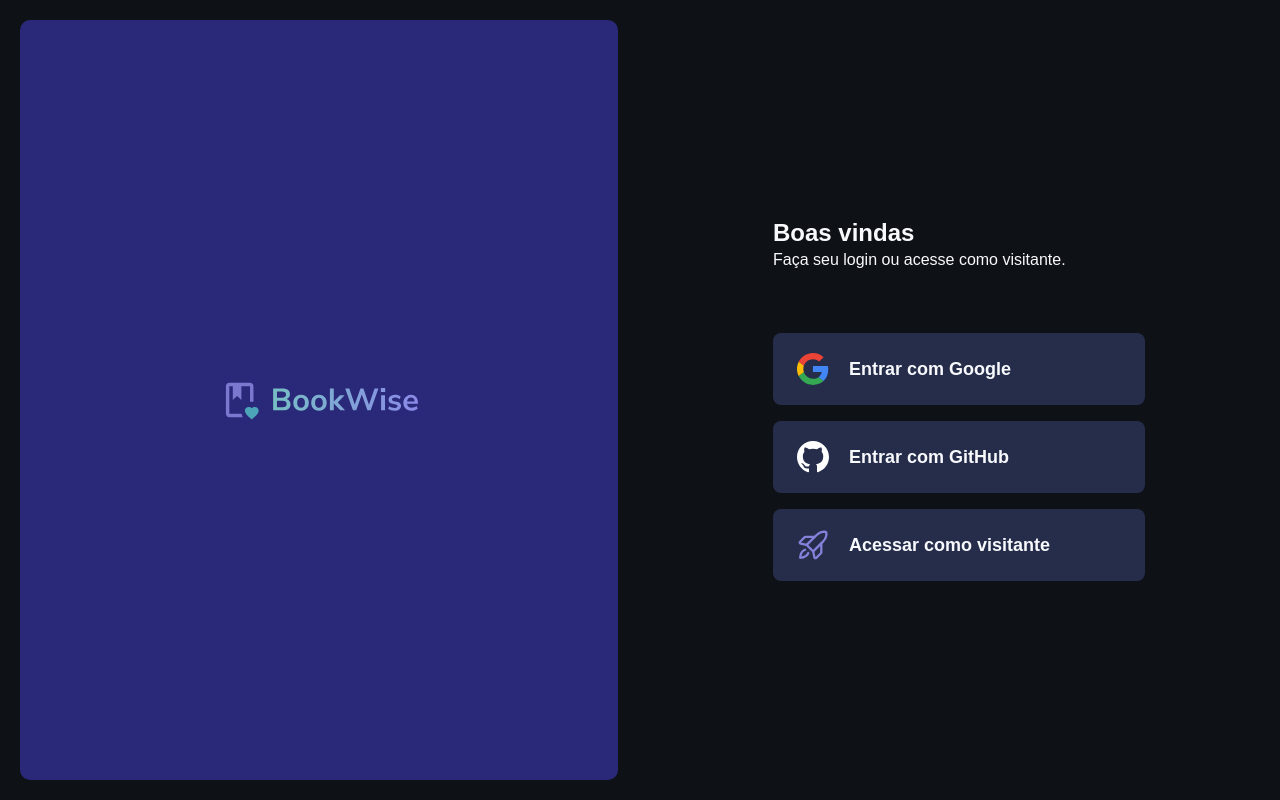
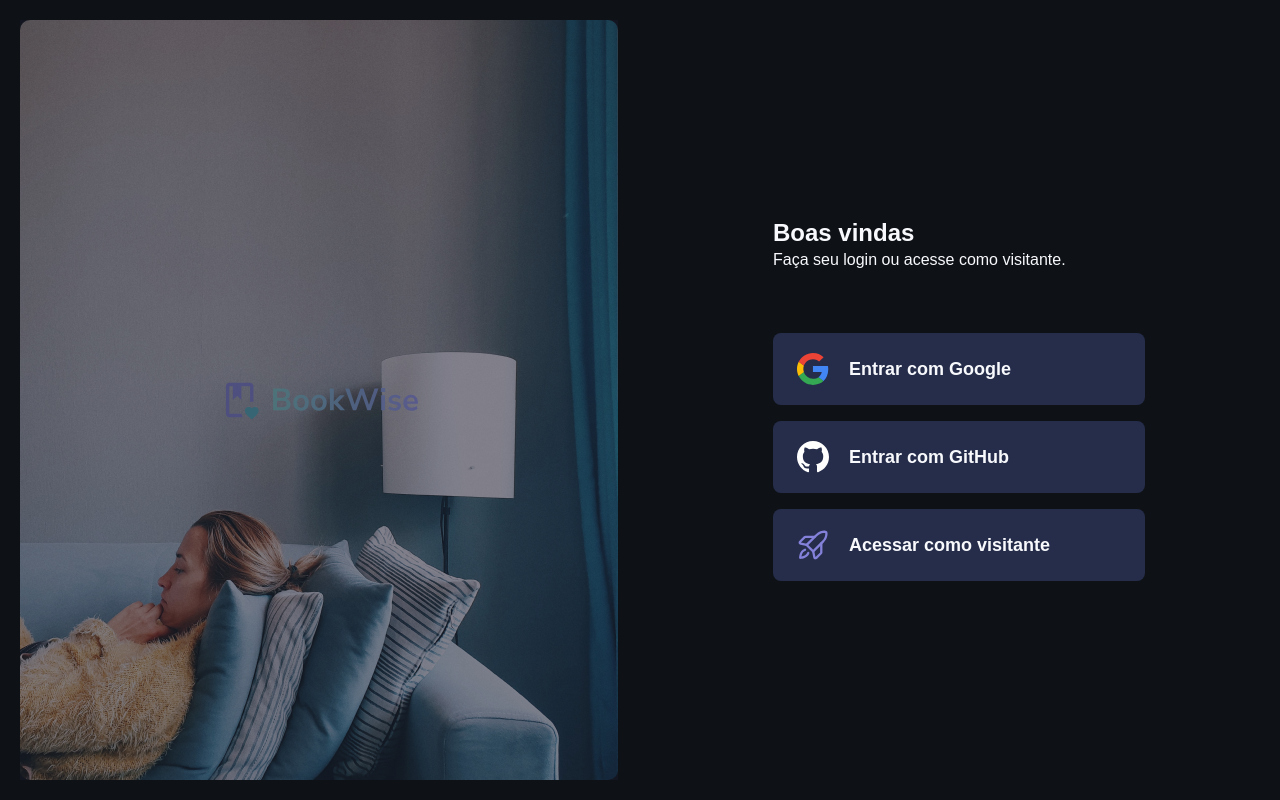
Before and after one commit to gustavosalviato/bookwise, a Next.js app: page / in a window 1280 px wide. Built offline with nearby package versions, Linux system fonts and the light colour scheme.

Commit message:
chore: Ajustes final tela de login

```diff
--- a/src/pages/index.tsx
+++ b/src/pages/index.tsx
@@ -3,6 +3,7 @@ import {
   HeroContainer,
   LoginContainer,
   LoginContent,
+  Overlay,
 } from "@/styles/pages/home";
 import Image from "next/image";
 
@@ -10,6 +11,7 @@ export default function Home() {
   return (
     <HomeContainer>
       <HeroContainer>
+        <Overlay />
         <Image src="/bookwise.svg" width={200} height={50} alt="" />
       </HeroContainer>
 
--- a/src/styles/pages/home.ts
+++ b/src/styles/pages/home.ts
@@ -13,9 +13,23 @@ export const HeroContainer = styled("div", {
   display: "flex",
   alignItems: "center",
   justifyContent: "center",
-  backgroundColor: "$purple200",
+  background: `url(/bg-image.png)`,
+  backgroundPosition: "center",
+  backgroundRepeat: "no-repeat",
+  backgroundSize: "cover",
   borderRadius: "$md",
   margin: "2rem",
+  position: "relative",
+});
+
+export const Overlay = styled("div", {
+  position: "absolute",
+  bottom: 0,
+  left: 0,
+  width: "100%",
+  height: "100%",
+  opacity: 0.5,
+  background: "$gray700",
 });
 
 export const LoginContainer = styled("section", {
```
Also changed, not shown: public/bg-image.png (added).
